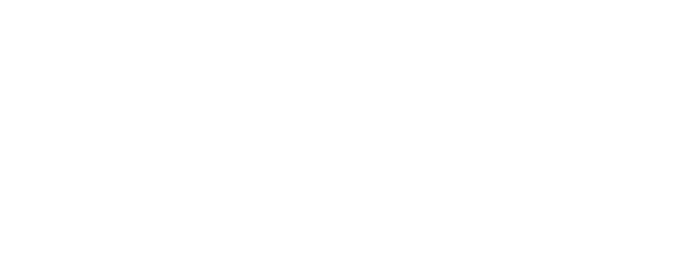
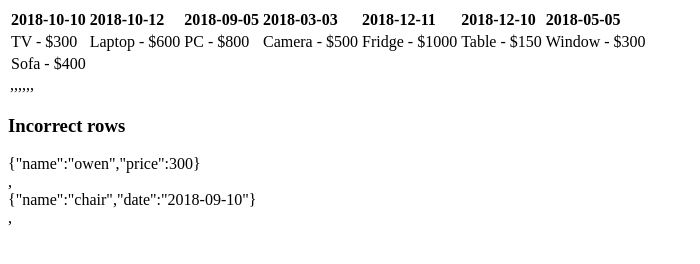
Before and after one commit to msemenistyi/academy-fp-ht-1, a website: page index.html in a window 1280 px wide. Shown: the whole page, without its empty margins (0-700 px from the left). Drawn offline with nearby package versions, Linux system fonts and the light colour scheme.

Commit message:
implement initial print functionality

```diff
--- a/ht1.js
+++ b/ht1.js
@@ -13,13 +13,17 @@ const orders = [
     { name: 'Window', price: 300, date: '2018-05-05' }
 ];
 
-const filterInvalid = R.filter(order => {
-    return R.allPass([
-        R.hasIn.bind(null, 'price', order),
-        R.hasIn.bind(null, 'name', order),
-        R.hasIn.bind(null, 'date', order),
-    ])(order);
-});
+const isValid = R.allPass([
+    R.hasIn.bind(null, 'price'),
+    R.hasIn.bind(null, 'name'),
+    R.hasIn.bind(null, 'date'),
+]);
+
+const filterInvalid = (orders) => {
+    const invalidOrders = R.filter(order => !isValid(order),  orders);
+    const validOrders = R.filter(order => isValid(order), orders);
+    return { invalidOrders, validOrders }
+};
 
 const capitalizeNames = R.map(order => {
     const words = order.name.split(' ');
@@ -62,12 +66,54 @@ const matrixify = R.pipe(
     R.transpose
 );
 
-const result = R.pipe(
-    filterInvalid,
+const printValidOrders = (data) => {
+    const dataHeader = data[0];
+    const dataRows = data.slice(1);
+
+    const headerColumns = R.map((date) => {
+        return `<td><b>${date}</b></td>`;
+    }, dataHeader);
+
+    const headerHTML = `<tr>${headerColumns}</tr>`;
+
+    const rowsHTML = R.pipe(
+        R.map((row) => {
+            const columns = R.map((column) => {
+                return `<td>${column.name} - ${column.price} </td>`;
+            }, row)
+
+            return ['<tr>', ...columns, '</tr>'].join('');
+        }),
+        R.join('')
+    )(dataRows);
+
+    const table = document.createElement('table');
+    table.innerHTML = `${headerHTML}${rowsHTML}`;
+    document.body.appendChild(table);
+};
+
+const printInvalidOrders = (invalidOrders) => {
+    const header = `<h3>Incorrect rows</h3>`;
+
+    const rowsHTML = R.map((order) => {
+        const orderJSON = JSON.stringify(order);
+        return `<div>${orderJSON}</div>,<br>`;
+    }, invalidOrders);
+
+    const incorrectRowsHTML = [header, ...rowsHTML].join('');
+    const incorrectRowsEl = document.createElement('div');
+    incorrectRowsEl.innerHTML = incorrectRowsHTML;
+    document.body.appendChild(incorrectRowsEl);
+}
+
+const {invalidOrders, validOrders} = filterInvalid(orders);
+
+R.pipe(
     capitalizeNames,
     dollarifyPrice,
     groupByDate,
-    matrixify
-)(orders);
+    matrixify,
+    printValidOrders
+)(validOrders);
 
-console.log(result)
+printInvalidOrders(invalidOrders);
--- a/index.html
+++ b/index.html
@@ -7,7 +7,7 @@
     <title>FP HT1</title>
 </head>
 <body>
-    <script src="./node_modules/ramda/dist/ramda.min.js"></script>
+    <script src="./node_modules/ramda/dist/ramda.js"></script>
     <script src="./ht1.js"></script>
 </body>
 </html>
--- a/package.json
+++ b/package.json
@@ -15,5 +15,9 @@
   "bugs": {
     "url": "https://github.com/msemenistyi/academy-fp-ht-1/issues"
   },
-  "homepage": "https://github.com/msemenistyi/academy-fp-ht-1#readme"
+  "homepage": "https://github.com/msemenistyi/academy-fp-ht-1#readme",
+  "dependencies": {
+    "express": "^4.16.4",
+    "ramda": "^0.26.1"
+  }
 }
```
